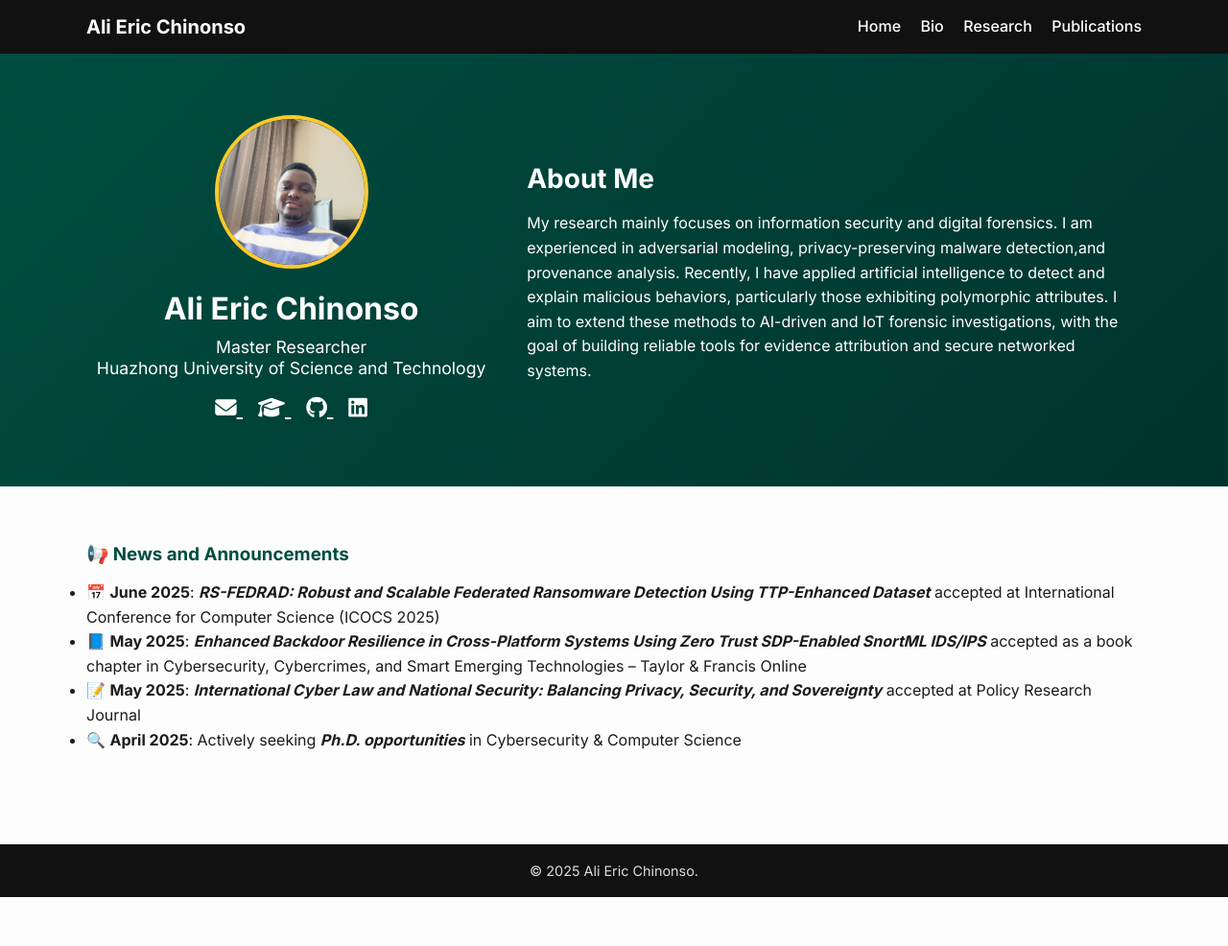
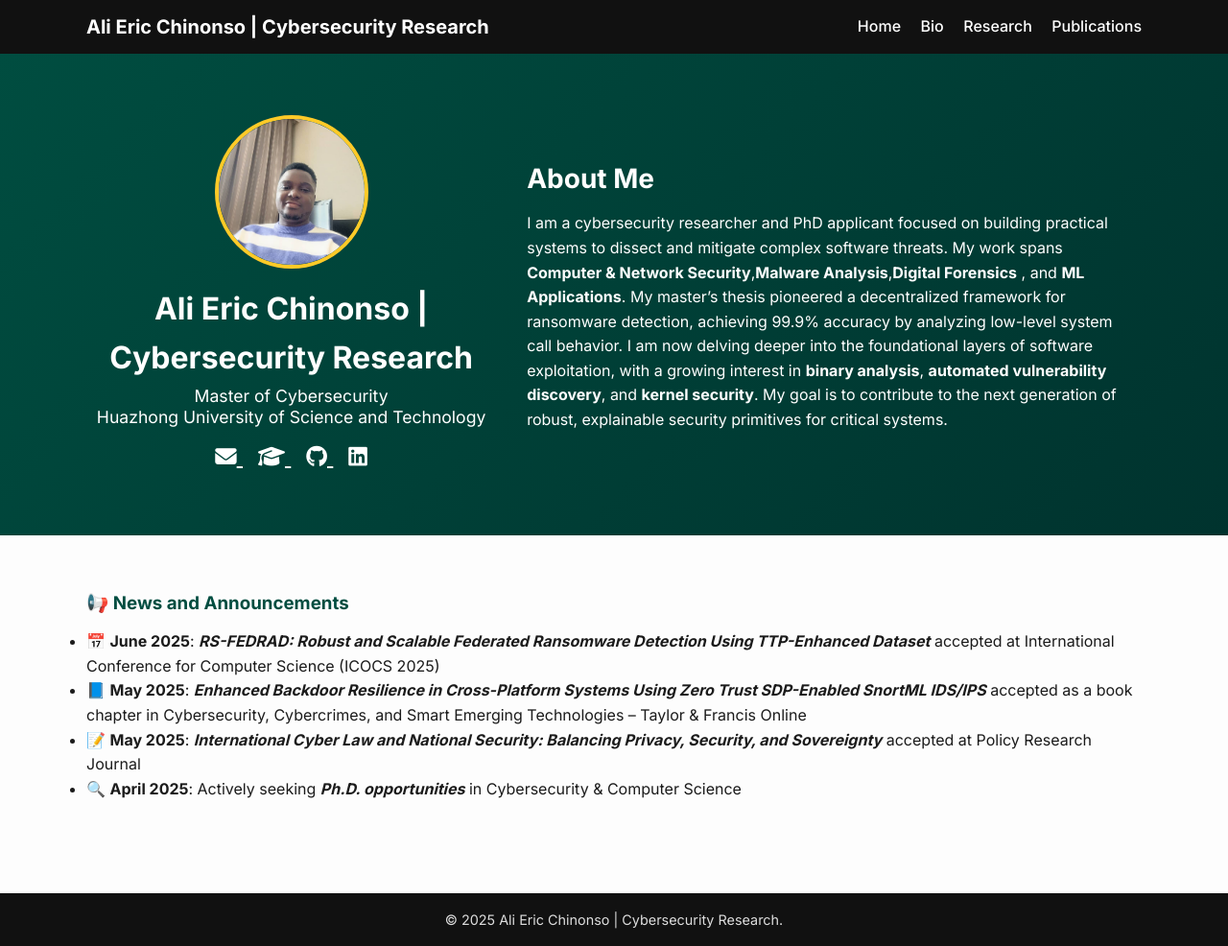
Before and after one commit to EmpireNetwork123/EmpireNetwork123.github.io, a Jekyll site: the page built from index.md, in a window 1280 px wide and 986 px high. Shown: the whole window at 96% size. Built offline with Jekyll 4.4.1, drawn with Linux system fonts in a browser that asks for light colours.

Commit message:
Update _config.yml

```diff
--- a/_config.yml
+++ b/_config.yml
@@ -1,11 +1,11 @@
 # ------------------------------------------
 # PERSONAL INFO
 # ------------------------------------------
-title: "Ali Eric Chinonso"
-description: "Cybersecurity Researcher"
+title: "Ali Eric Chinonso | Cybersecurity Research"
+description: "PhD Applicant | Systems Security | Malware Analysis | Software Forensics"
 
 # Two‑line subtitle for hero section
-role: "Master Researcher"
+role: "Master of Cybersecurity"
 affiliation: "Huazhong University of Science and Technology"
 
 # ------------------------------------------
@@ -26,9 +26,8 @@
 # ABOUT‑ME PARAGRAPH (Markdown accepted)
 # ------------------------------------------
 about_me: |
- My research mainly focuses on information security and digital forensics. I am experienced in adversarial modeling, privacy-preserving malware detection,and provenance analysis.
- Recently, I have applied artificial intelligence to detect and explain malicious behaviors, particularly those exhibiting polymorphic attributes.
- I aim to extend these methods to AI-driven and IoT forensic investigations, with the goal of building reliable tools for evidence attribution and secure networked systems.
+ I am a cybersecurity researcher and PhD applicant focused on building practical systems to dissect and mitigate complex software threats. My work spans **Computer & Network Security**,**Malware Analysis**,**Digital Forensics** , and **ML Applications**. My master's thesis pioneered a decentralized framework for ransomware detection, achieving 99.9% accuracy by analyzing low-level system call behavior. I am now delving deeper into the foundational layers of software exploitation, with a growing interest in **binary analysis**, **automated vulnerability discovery**, and **kernel security**. My goal is to contribute to the next generation of robust, explainable security primitives for critical systems.
+
 # ------------------------------------------
 markdown: kramdown
 theme: null
```
